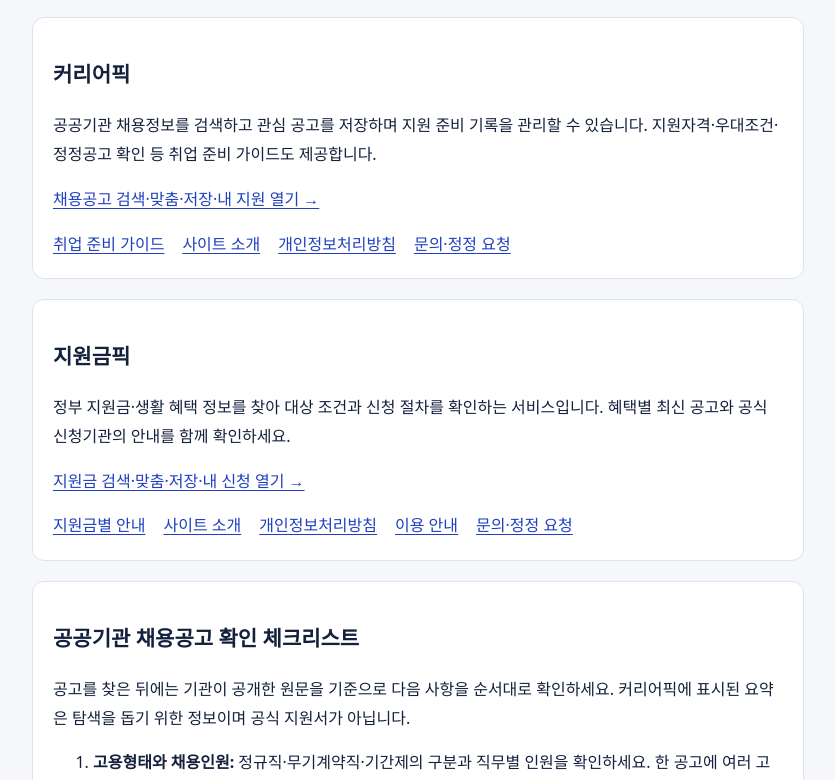
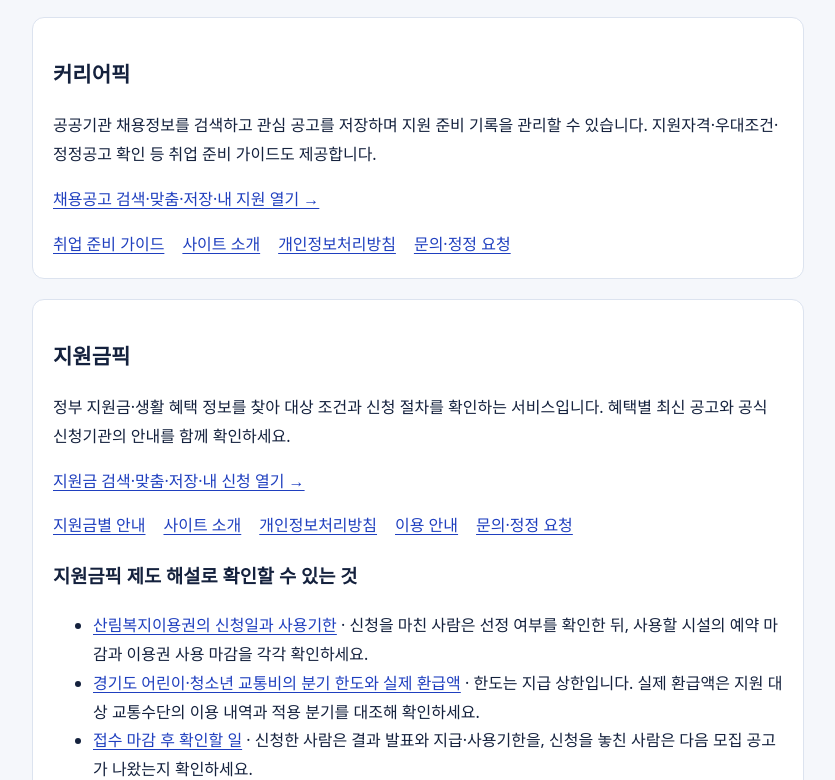
Before and after one commit to kllollain-max/kllollain-max.github.io, a plain HTML site: page index.html in a window 1280 px wide. Shown: the part 172-952 px from the top of the page, without its empty margins (222-1057 px from the left). Drawn offline with Linux system fonts and the light colour scheme.

Commit message:
Surface SupportPick editorial guides on the shared homepage (#4)

```diff
--- a/index.html
+++ b/index.html
@@ -9,7 +9,14 @@
 <style>*{box-sizing:border-box}body{font:16px/1.8 system-ui,'Malgun Gothic',sans-serif;background:#f5f7fb;color:#14213d;margin:0;overflow-wrap:anywhere}main{max-width:820px;margin:40px auto;padding:24px}h1{font-size:28px;line-height:1.4}h2{font-size:21px}a{color:#1f3fbf;text-underline-offset:3px}section{background:#fff;border:1px solid #dce3ef;border-radius:12px;padding:20px;margin:20px 0}nav{display:flex;gap:10px 18px;flex-wrap:wrap}footer{margin-top:30px;font-size:14px;color:#56657e}a:focus-visible{outline:3px solid #b77900;outline-offset:3px}@media(max-width:480px){main{margin:0 auto;padding:18px}h1{font-size:24px}section{padding:16px}}</style>
 </head><body><main><h1>커리어픽·지원금픽</h1><p>필요한 정보를 찾고 공식 신청 조건을 확인할 수 있도록 운영 서비스로 안내합니다.</p>
 <section aria-labelledby="career"><h2 id="career">커리어픽</h2><p>공공기관 채용정보를 검색하고 관심 공고를 저장하며 지원 준비 기록을 관리할 수 있습니다. 지원자격·우대조건·정정공고 확인 등 취업 준비 가이드도 제공합니다.</p><p><a href="/careerpick/">채용공고 검색·맞춤·저장·내 지원 열기 →</a></p><nav aria-label="커리어픽 안내"><a href="/careerpick/guides/">취업 준비 가이드</a><a href="/careerpick/about.html">사이트 소개</a><a href="/careerpick/privacy.html">개인정보처리방침</a><a href="/careerpick/contact.html">문의·정정 요청</a></nav></section>
-<section aria-labelledby="support"><h2 id="support">지원금픽</h2><p>정부 지원금·생활 혜택 정보를 찾아 대상 조건과 신청 절차를 확인하는 서비스입니다. 혜택별 최신 공고와 공식 신청기관의 안내를 함께 확인하세요.</p><p><a href="/supportpick/">지원금 검색·맞춤·저장·내 신청 열기 →</a></p><nav aria-label="지원금픽 안내"><a href="/supportpick/benefits/">지원금별 안내</a><a href="/supportpick/about.html">사이트 소개</a><a href="/supportpick/privacy.html">개인정보처리방침</a><a href="/supportpick/terms.html">이용 안내</a><a href="/supportpick/contact.html">문의·정정 요청</a></nav></section>
+<section aria-labelledby="support"><h2 id="support">지원금픽</h2><p>정부 지원금·생활 혜택 정보를 찾아 대상 조건과 신청 절차를 확인하는 서비스입니다. 혜택별 최신 공고와 공식 신청기관의 안내를 함께 확인하세요.</p><p><a href="/supportpick/">지원금 검색·맞춤·저장·내 신청 열기 →</a></p><nav aria-label="지원금픽 안내"><a href="/supportpick/benefits/">지원금별 안내</a><a href="/supportpick/about.html">사이트 소개</a><a href="/supportpick/privacy.html">개인정보처리방침</a><a href="/supportpick/terms.html">이용 안내</a><a href="/supportpick/contact.html">문의·정정 요청</a></nav>
+<h3 id="supportpick-guides">지원금픽 제도 해설로 확인할 수 있는 것</h3>
+<ul>
+<li><a href="/supportpick/guides/forest-voucher-application-vs-use-2026.html">산림복지이용권의 신청일과 사용기한</a> · 신청을 마친 사람은 선정 여부를 확인한 뒤, 사용할 시설의 예약 마감과 이용권 사용 마감을 각각 확인하세요.</li>
+<li><a href="/supportpick/guides/gyeonggi-child-transport-cap-2026.html">경기도 어린이·청소년 교통비의 분기 한도와 실제 환급액</a> · 한도는 지급 상한입니다. 실제 환급액은 지원 대상 교통수단의 이용 내역과 적용 분기를 대조해 확인하세요.</li>
+<li><a href="/supportpick/#closedBenefitFollowups">접수 마감 후 확인할 일</a> · 신청한 사람은 결과 발표와 지급·사용기한을, 신청을 놓친 사람은 다음 모집 공고가 나왔는지 확인하세요.</li>
+</ul>
+</section>
 <section aria-labelledby="checklist"><h2 id="checklist">공공기관 채용공고 확인 체크리스트</h2><p>공고를 찾은 뒤에는 기관이 공개한 원문을 기준으로 다음 사항을 순서대로 확인하세요. 커리어픽에 표시된 요약은 탐색을 돕기 위한 정보이며 공식 지원서가 아닙니다.</p><ol><li><strong>고용형태와 채용인원:</strong> 정규직·무기계약직·기간제의 구분과 직무별 인원을 확인하세요. 한 공고에 여러 고용형태가 섞일 수 있습니다.</li><li><strong>지원자격:</strong> 학력·경력·자격증 등 필수요건과 가점·우대조건을 구분하세요. 우대조건만 충족한다고 지원자격이 생기지는 않습니다.</li><li><strong>접수 마감:</strong> 마감 날짜뿐 아니라 시각과 접수 방식, 온라인 시스템의 제출 완료 여부까지 확인하세요.</li><li><strong>전형과 증빙:</strong> 서류·필기·면접 순서, 블라인드 채용 유의사항, 제출 증빙서류와 발급일 조건을 살펴보세요.</li><li><strong>정정공고:</strong> 최초 공고 이후 자격·인원·일정이 변경되었는지 기관 공식 페이지에서 다시 확인하세요.</li></ol><p><a href="/careerpick/guides/">지원자격·정정공고·자기소개서·NCS 실전 가이드 보기</a></p></section>
 <section aria-labelledby="benefit-check"><h2 id="benefit-check">정부 지원금 신청 전 확인 체크리스트</h2><p>지원금은 이름이 비슷해도 지역·연령·소득·가구 구성·사업자 여부에 따라 대상이 달라집니다. 지원금픽에서 제도를 찾은 뒤 다음 순서로 확인하세요.</p><ol><li>공고를 발표한 기관과 공식 신청 주소를 확인하세요.</li><li>대상 지역, 소득·재산 기준, 신청 가능 기간과 예산 소진 조건을 확인하세요.</li><li>필요 서류와 중복 수혜 제한, 지급 방식 및 사후 의무를 확인하세요.</li><li>조건이 불명확하면 공식 기관에 문의한 뒤 신청하세요.</li></ol><p><a href="/supportpick/">지원금 검색 및 제도별 공식 정보 확인하기</a></p></section>
 <section aria-labelledby="how"><h2 id="how">정보를 확인하고 신청하는 순서</h2><ol><li>찾는 정보에 맞는 서비스를 선택하고 지역·대상·분야로 좁혀 보세요.</li><li>개별 안내에서 기간과 자격, 출처와 확인 시점을 읽으세요. 확인 필요로 표시한 조건은 공식 기관에 문의하세요.</li><li>공식 원문에서 정정 내용과 현재 접수 여부를 확인한 뒤 해당 기관의 신청 창구를 이용하세요.</li></ol><p>공고 저장이나 신청 기록 등록만으로 공식 접수가 이루어지지는 않습니다. 브라우저 기록을 지우기 전 각 서비스의 백업 안내를 확인하세요.</p></section>
```
